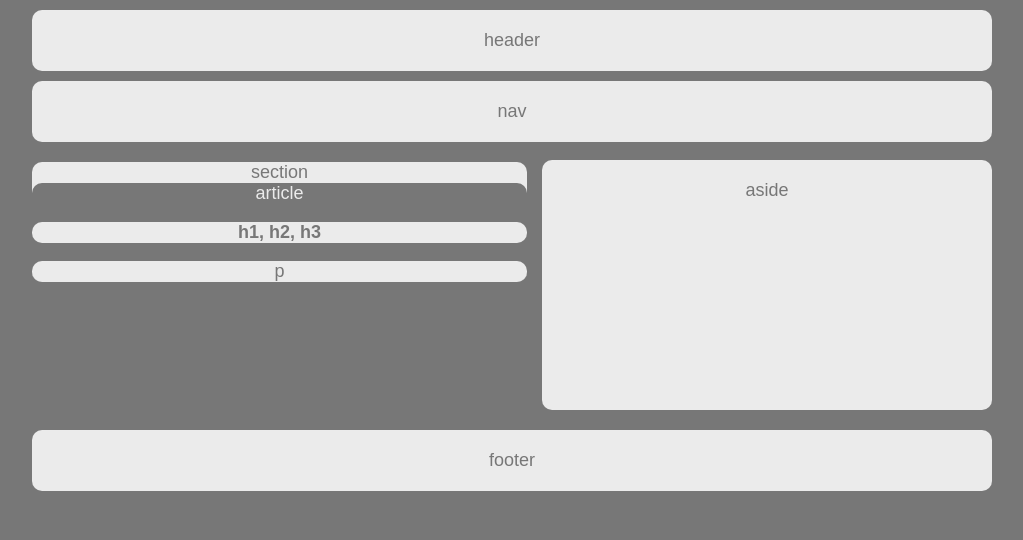
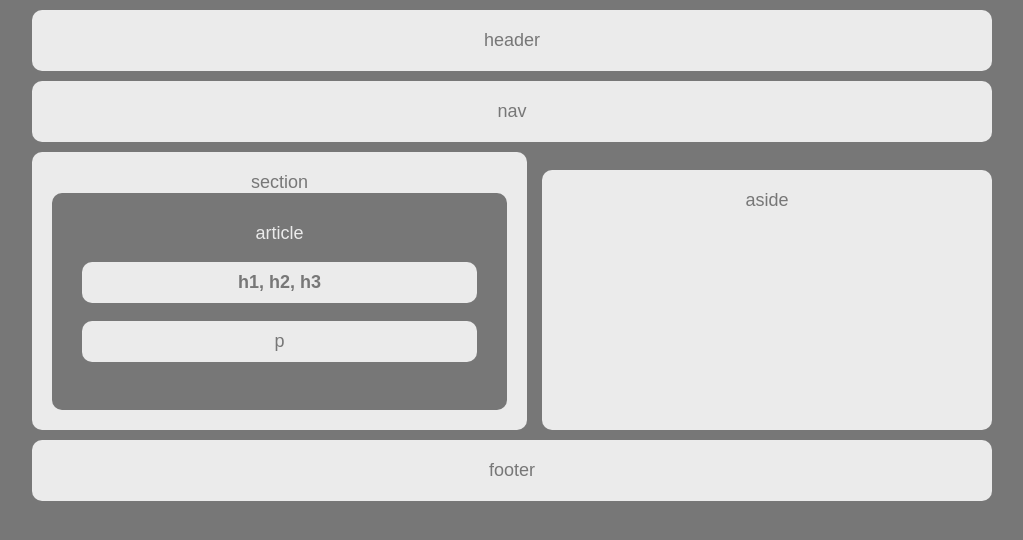
Before and after one commit to Sandman105/HW-Wireframe, a plain HTML site: page index.html in a window 1280 px wide. Shown: the whole page, without its empty margins (118-1141 px from the left). Drawn offline with Linux system fonts and the light colour scheme.

Commit message:
adjustment to section, article, aside, h1, and p

```diff
--- a/style.css
+++ b/style.css
@@ -21,13 +21,14 @@ header {
 
 nav {
     padding: 20px;
-    margin-bottom: 20px;
     border-radius: 10px;
     background: #ebebeb;
 }
 
 section {
     width: 495px;
+    padding: 20px;
+    margin-top: 10px;
     border-radius: 10px;
     background: #ebebeb;
 }
@@ -35,10 +36,10 @@ section {
 aside {
     float: right;
     width: 450px;
-    height: 250px;
+    height: 260px;
     padding: 20px;
-    margin-top: -140px;
-    margin-bottom: 20px;
+    margin-top: -260px;
+    margin-bottom: 10px;
     border-radius: 10px;
     background: #ebebeb;
 }
@@ -53,6 +54,7 @@ footer {
 
 article {
     color: #ebebeb;
+    padding: 30px;
     border-radius: 10px;
     background: #777;
 }
@@ -60,12 +62,14 @@ article {
 h1 {
     font-size: 18px;
     color: #777;
+    padding: 10px;
     border-radius: 10px;
     background: #ebebeb;
 }
 
 p {
     color: #777;
+    padding: 10px;
     border-radius: 10px;
     background: #ebebeb;
 }
```
